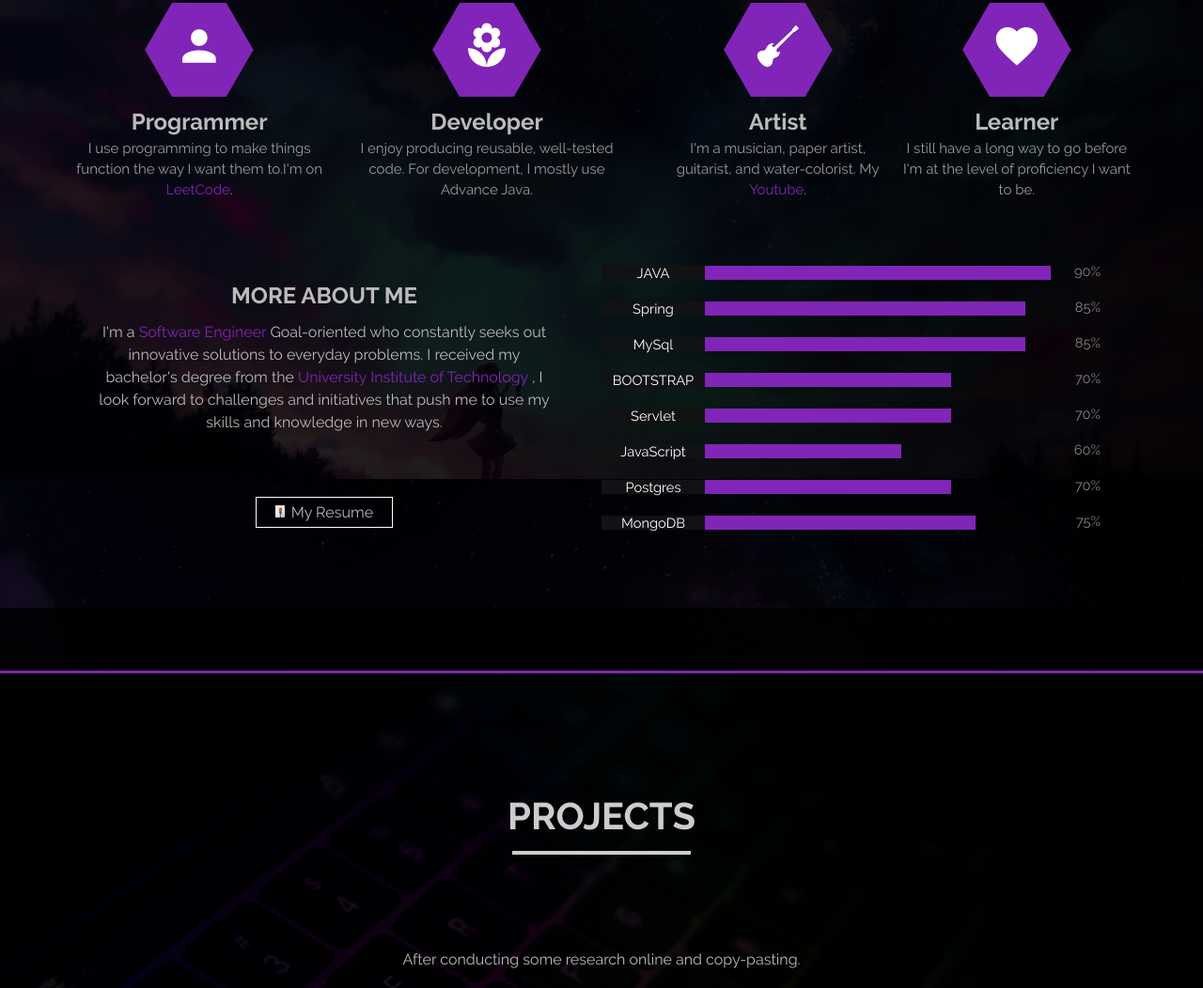
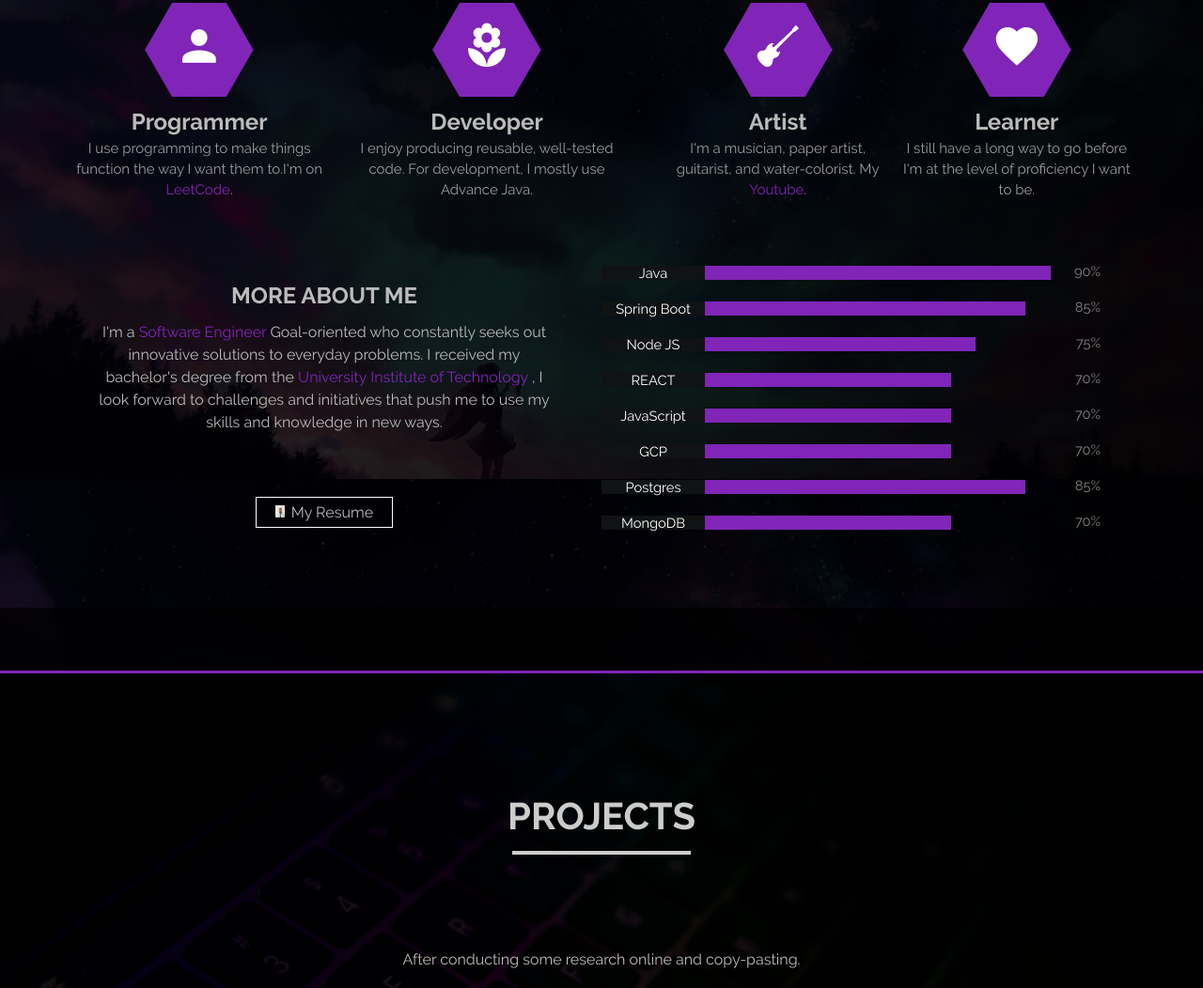
Before and after one commit to navjotNSK/profile, a plain HTML site: page index.html in a window 1280 px wide. Shown: the part 1090-2142 px from the top of the page at 94% size. Drawn offline with nearby package versions, Linux system fonts and the light colour scheme; grey boxes are pictures that could not be loaded; a web font is replaced by a local one.

Commit message:
Refactoring

```diff
--- a/index.html
+++ b/index.html
@@ -3108,6 +3108,7 @@
                                 <i class="mdi mdi-guitar-electric"></i>
                             </div>
                         </div>
+
                         <div class="waypoint animated fade-in" data-animation="fade-in" data-delay=".4s"
                              style="animation-delay: 0.4s;">
                             <div class="label bold">Artist</div>
@@ -3116,6 +3117,7 @@
                                    target="_blank">Youtube</a>.
                             </div>
                         </div>
+
                     </div>
                     <div class="flex bullet-wrap ">
                         <div class="hex-wrap waypoint animated flip-in-x" data-animation="flip-in-x" data-delay=".4s"
@@ -3165,59 +3167,59 @@
 
                     <div class="bar flex">
                         <div class="bar fill" style="width:90%">
-                            <div class="tag flex">JAVA</div>
+                            <div class="tag flex">Java</div>
                         </div>
                         <span>90%</span>
                     </div>
 
                     <div class="bar flex">
                         <div class="bar fill" style="width:85%">
-                            <div class="tag flex">Spring</div>
+                            <div class="tag flex">Spring Boot</div>
                         </div>
                         <span>85%</span>
                     </div>
 
 
                     <div class="bar flex">
+                        <div class="bar fill" style="width:75%">
+                            <div class="tag flex">Node JS</div>
+                        </div>
+                        <span>75%</span>
+                    </div>
+
+                    <div class="bar flex">
+                        <div class="bar fill" style="width:70%">
+                            <div class="tag flex">REACT</div>
+                        </div>
+                        <span>70%</span>
+                    </div>
+
+                    <div class="bar flex">
+                        <div class="bar fill" style="width:70%">
+                            <div class="tag flex">JavaScript</div>
+                        </div>
+                        <span>70%</span>
+                    </div>
+
+                    <div class="bar flex">
+                        <div class="bar fill" style="width:70%">
+                            <div class="tag flex">GCP</div>
+                        </div>
+                        <span>70%</span>
+                    </div>
+
+                    <div class="bar flex">
                         <div class="bar fill" style="width:85%">
-                            <div class="tag flex">MySql</div>
+                            <div class="tag flex">Postgres</div>
                         </div>
                         <span>85%</span>
                     </div>
 
                     <div class="bar flex">
                         <div class="bar fill" style="width:70%">
-                            <div class="tag flex">BOOTSTRAP</div>
+                            <div class="tag flex">MongoDB</div>
                         </div>
                         <span>70%</span>
-                    </div>
-
-                    <div class="bar flex">
-                        <div class="bar fill" style="width:70%">
-                            <div class="tag flex">Servlet</div>
-                        </div>
-                        <span>70%</span>
-                    </div>
-
-                    <div class="bar flex">
-                        <div class="bar fill" style="width:60%">
-                            <div class="tag flex">JavaScript</div>
-                        </div>
-                        <span>60%</span>
-                    </div>
-
-                    <div class="bar flex">
-                        <div class="bar fill" style="width:70%">
-                            <div class="tag flex">Postgres</div>
-                        </div>
-                        <span>70%</span>
-                    </div>
-
-                    <div class="bar flex">
-                        <div class="bar fill" style="width:75%">
-                            <div class="tag flex">MongoDB</div>
-                        </div>
-                        <span>75%</span>
                     </div>
 
                 </div>
```
